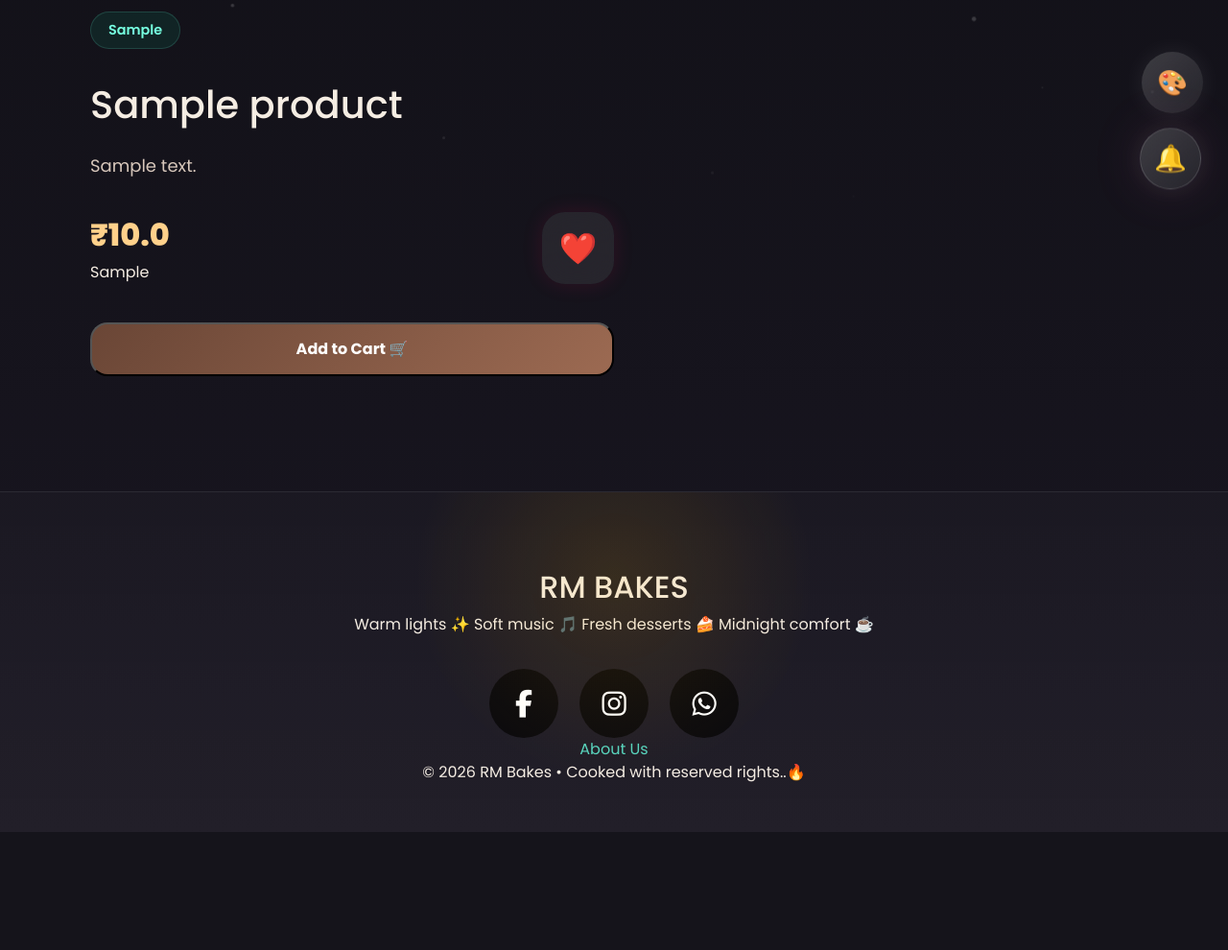
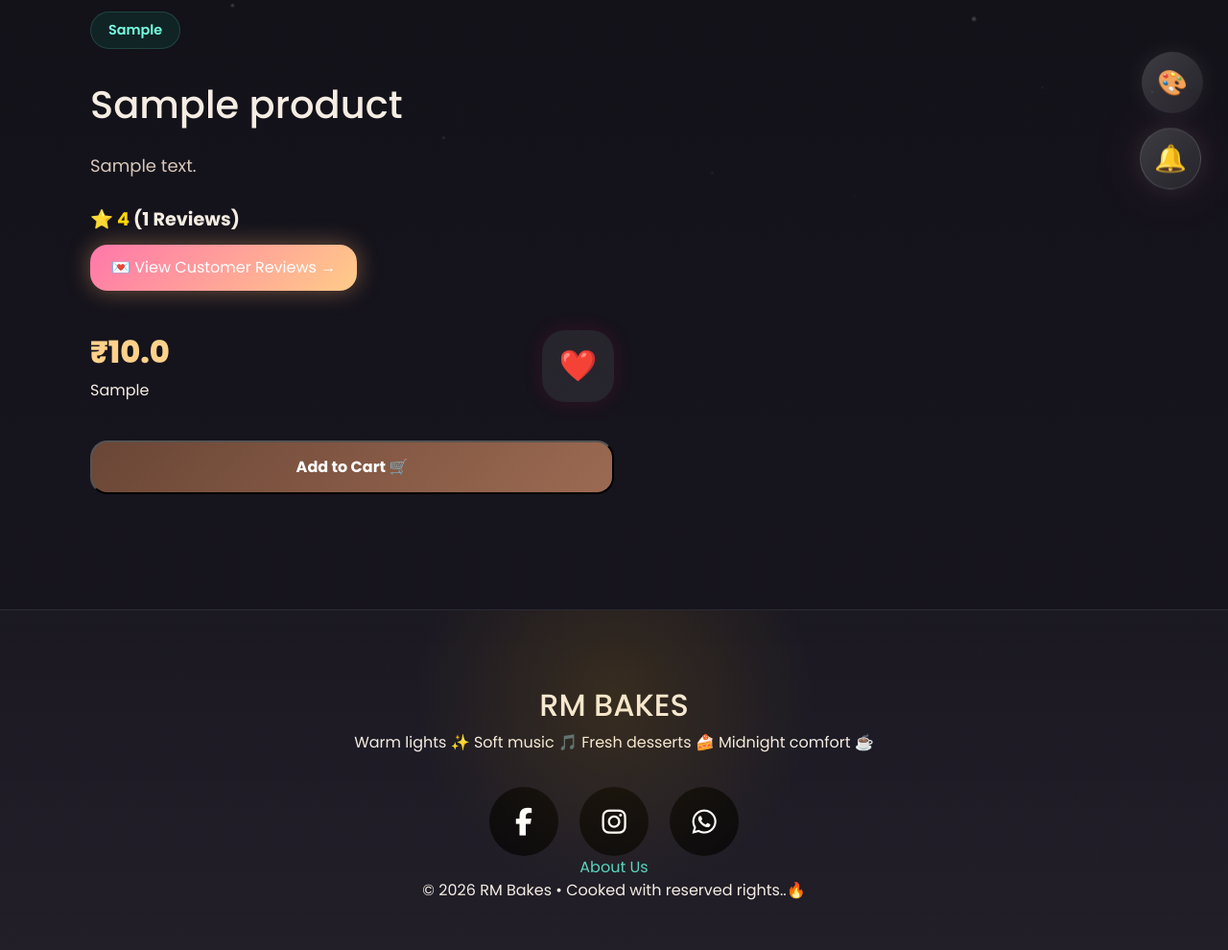
Before and after one commit to adminrmbakes-design/rm-bakes, a Flask app: template templates/product_details.html in a window 1280 px wide. Shown: the part 572-1562 px from the top of the page at 96% size. Before the commit the page ends 1439 px from the top, so only its background shows below. Run offline with Flask 3, Linux system fonts and the light colour scheme; tables that the repository leaves empty hold one stand-in row (values such as "Sample post"); the template is opened without the code that fills it: values that come from a table or form of the project are taken from there, most other values are stand-ins (such as "Sample title", 1, 10 or a date in 2020); grey boxes marked "Sample" are stand-in pictures; some libraries are stand-ins or nearby versions.

Commit message:
Update product_details.html

```diff
--- a/templates/product_details.html
+++ b/templates/product_details.html
@@ -52,6 +52,54 @@
             {{ product.product_description }}
 
         </p>
+
+       <!-- Reviews -->
+
+       <div class="review-summary">
+
+           {% if review_count > 0 %}
+
+               <div class="review-rating">
+
+                   ⭐ {{ average_rating }}
+
+                   <span>
+
+                      ({{ review_count }} Reviews)
+
+                   </span>
+
+               </div>
+
+          <a
+
+             href="{{ url_for(
+
+             'review.product_reviews',
+             product_name=product.product_name
+             ) }}"
+
+             class="view-reviews-btn"
+
+          >
+
+            💌 View Customer Reviews →
+
+          </a>
+
+          {% else %}
+
+          <div class="review-rating">
+
+            No reviews yet 🌷
+
+          </div>
+
+          {% endif %}
+
+       </div>
+
+       <!-- Review section ends -->
 
 
         <div class="price-favourite-row">
@@ -197,6 +245,65 @@
 .favourite-btn-detail:active{
 
     transform:scale(0.92);
+
+}
+
+.review-summary{
+
+    margin-top:25px;
+
+    margin-bottom:25px;
+
+}
+
+.review-rating{
+
+    font-size:1.2rem;
+
+    font-weight:700;
+
+    color:#ffd700;
+
+    margin-bottom:12px;
+
+}
+
+.view-reviews-btn{
+
+    display:inline-block;
+
+    padding:12px 22px;
+
+    border-radius:18px;
+
+    text-decoration:none;
+
+    color:white;
+
+    background:
+
+        linear-gradient(
+            135deg,
+            #ff77aa,
+            #ffcc88
+        );
+
+    box-shadow:
+
+        0 0 25px rgba(
+            255,
+            180,
+            120,
+            0.4
+        );
+
+    transition:0.35s ease;
+
+}
+
+.view-reviews-btn:hover{
+
+    transform:translateY(-3px);
 
 }
 
```
